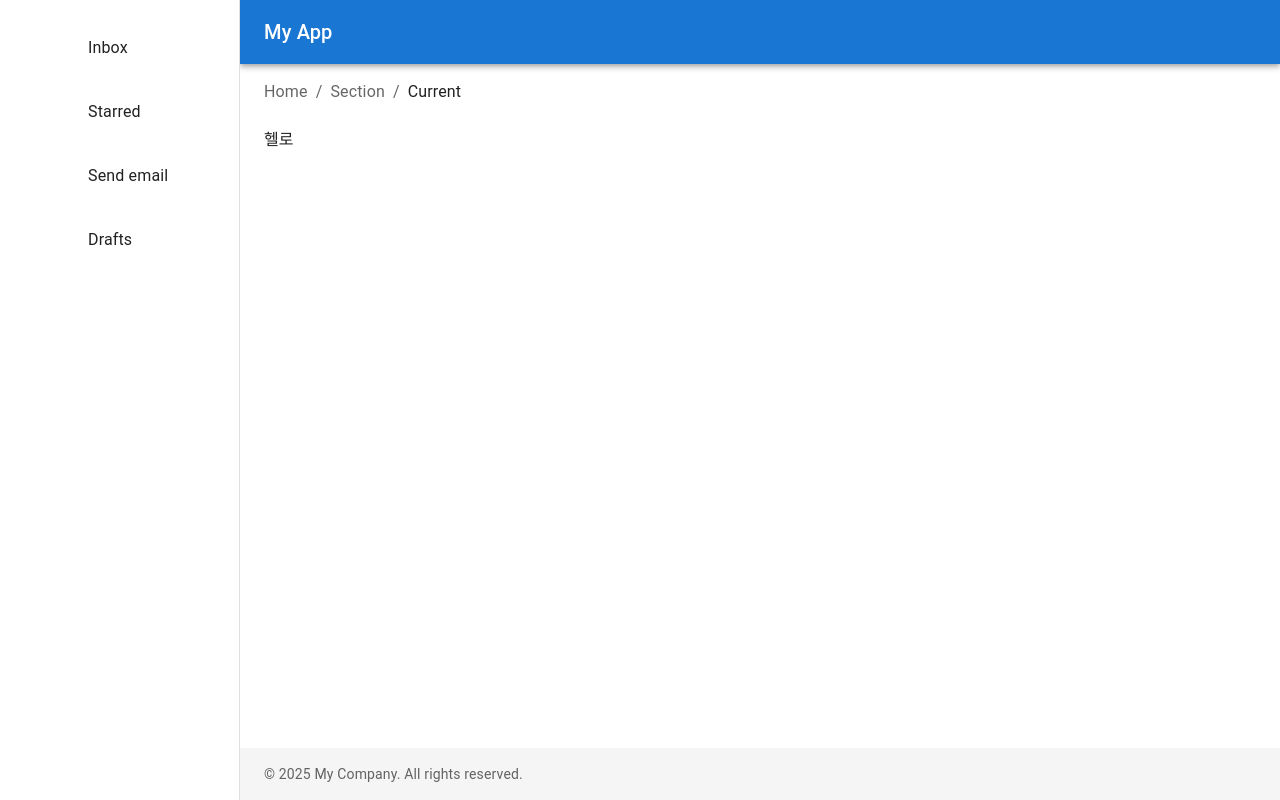
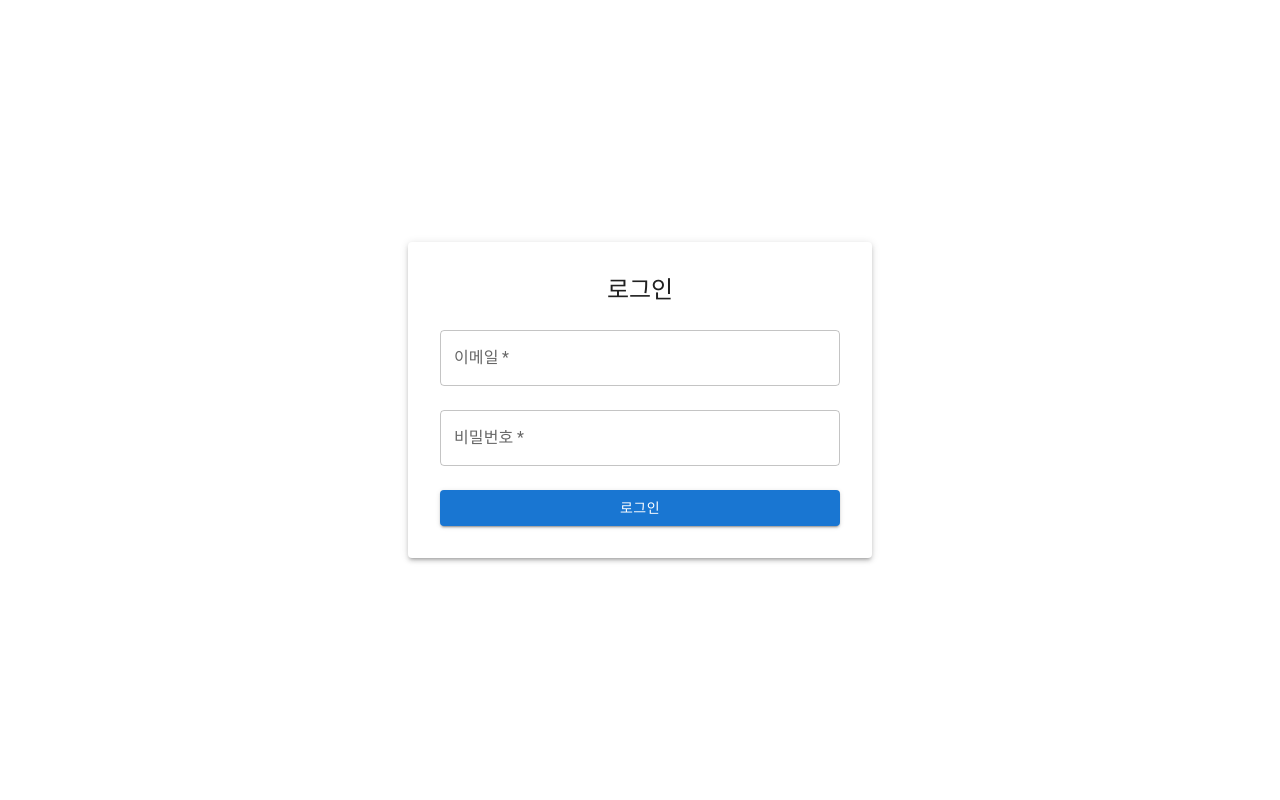
Before and after one commit to jaydenchuljinlee/react-ui-ex, a React (Vite) app: page /login in a window 1280 px wide. Built offline with nearby package versions, Linux system fonts and the light colour scheme; some icons are missing.

Commit message:
[feature/login] 로그인 화면 추가

```diff
--- a/src/App.tsx
+++ b/src/App.tsx
@@ -1,11 +1,28 @@
+import { BrowserRouter as Router, Routes, Route } from 'react-router-dom';
 import Frame from './frame/Frame';
+import LoginPage from './login/LoginPage';
 import './App.css'
 
-function App() {
+const App = () => {
   return (
-    <Frame>
-      <div>여기에 페이지 내용이 들어갑니다</div>
-    </Frame>
+    <Router>
+      <Routes>
+        <Route path="/login" element={<LoginPage />} />
+
+        {/* Frame으로 감싸는 일반 페이지 */}
+        <Route
+          path="/*"
+          element={
+            <Frame>
+              <Routes>
+                {/* <Route path="/" element={<Dashboard />} />
+                <Route path="*" element={<NotFoundPage />} /> */}
+              </Routes>
+            </Frame>
+          }
+        />
+      </Routes>
+    </Router>
   );
 }
 
--- /dev/null
+++ b/src/login/LoginPage.tsx
@@ -0,0 +1,78 @@
+import {
+    Box,
+    Button,
+    TextField,
+    Typography,
+    Paper,
+  } from '@mui/material';
+  import { useState } from 'react';
+  import { useNavigate } from 'react-router-dom';
+
+  const LoginPage = () => {
+    const navigate = useNavigate();
+    const [email, setEmail] = useState('');
+    const [password, setPassword] = useState('');
+
+    const handleSubmit = (e: React.FormEvent) => {
+      e.preventDefault();
+
+      if (email && password) {
+        navigate('/');
+      }
+    };
+
+    return (
+      <Box
+        sx={{
+          position: 'fixed',
+          top: 0,
+          left: 0,
+          width: '100vw',
+          height: '100vh',
+          bgcolor: 'background.default',
+          display: 'flex',
+          alignItems: 'center',
+          justifyContent: 'center',
+        }}
+      >
+        <Paper
+          elevation={3}
+          sx={{
+            width: '100%',
+            maxWidth: 400, // 고정된 최대 너비
+            p: 4,
+          }}
+        >
+          <Typography variant="h5" align="center" gutterBottom>
+            로그인
+          </Typography>
+          <Box component="form" onSubmit={handleSubmit}>
+            <TextField
+              label="이메일"
+              variant="outlined"
+              fullWidth
+              margin="normal"
+              required
+              value={email}
+              onChange={(e) => setEmail(e.target.value)}
+            />
+            <TextField
+              label="비밀번호"
+              type="password"
+              variant="outlined"
+              fullWidth
+              margin="normal"
+              required
+              value={password}
+              onChange={(e) => setPassword(e.target.value)}
+            />
+            <Button type="submit" variant="contained" fullWidth sx={{ mt: 2 }}>
+              로그인
+            </Button>
+          </Box>
+        </Paper>
+      </Box>
+    );
+  };
+
+  export default LoginPage;
```
